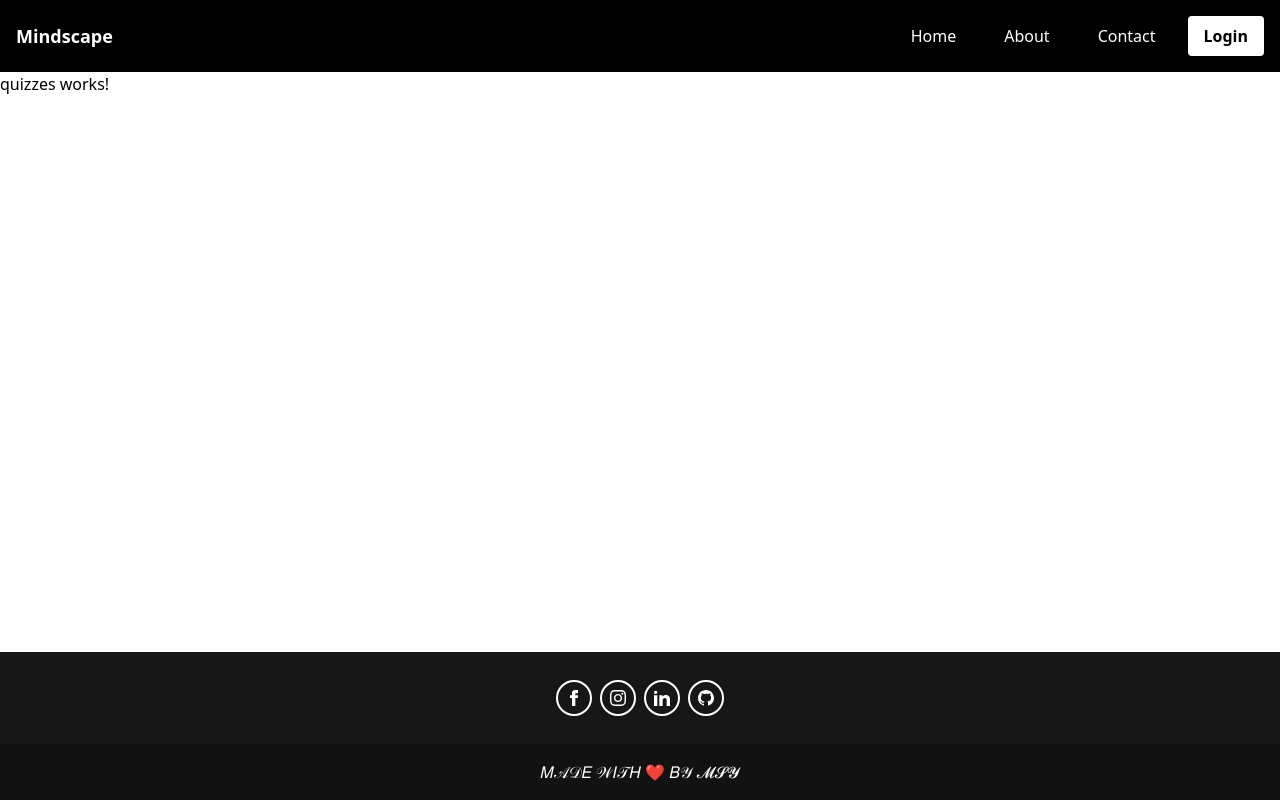
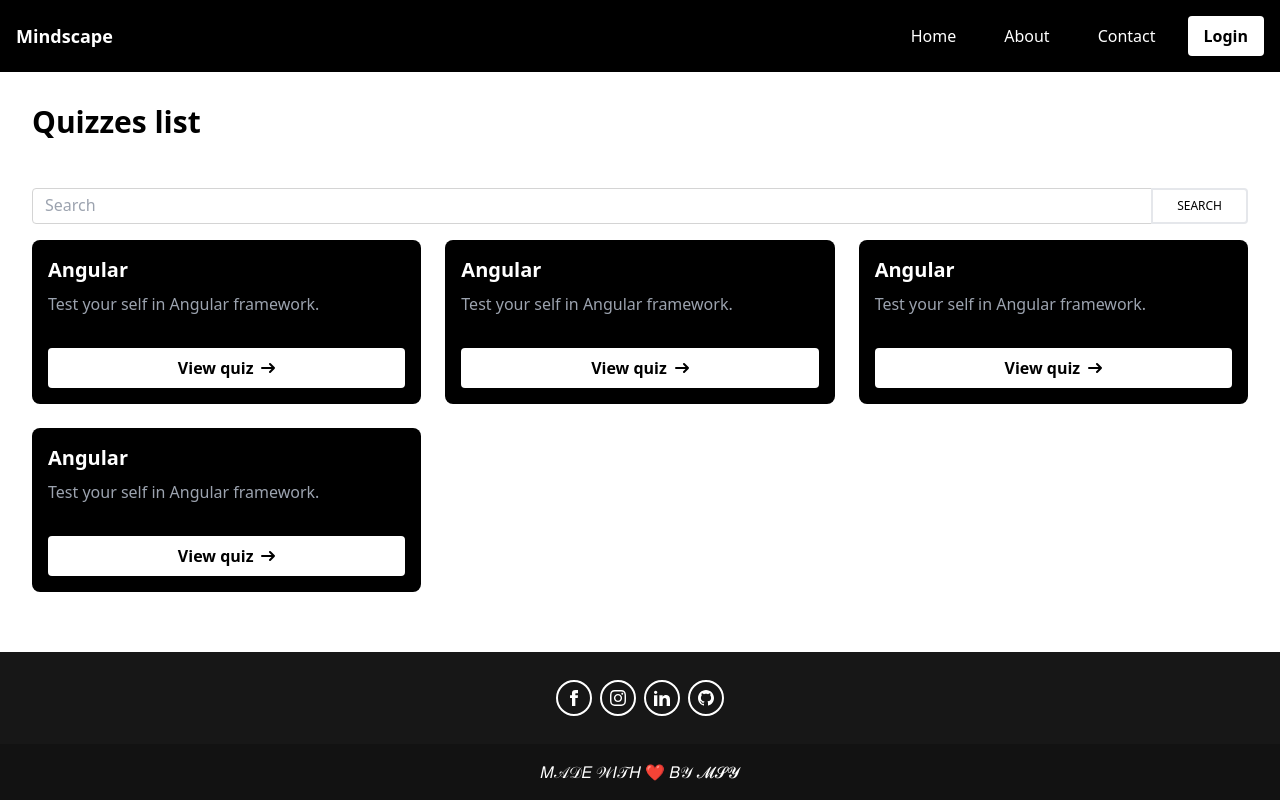
Before and after one commit to MsY2K4/Quiz-App, an Angular app in the folder my_quiz_app/: page /quizzes in a window 1280 px wide. Built offline with nearby package versions, Linux system fonts and the light colour scheme.

Commit message:
Update quizzes.component.html

```diff
--- a/my_quiz_app/src/app/admin/quizzes/quizzes.component.html
+++ b/my_quiz_app/src/app/admin/quizzes/quizzes.component.html
@@ -1 +1,39 @@
-<p>quizzes works!</p>
+<div class="p-8 ">
+    <h1 class="text-3xl font-bold mb-6">Quizzes list</h1>
+    <br>
+    <!--Search ability-->
+    <div class="mb-3">
+        <div class="relative mb-4 flex w-full flex-wrap items-stretch">
+        <!--Search input-->
+          <input
+            type="search"
+            class="relative m-0 -mr-0.5 block min-w-0 flex-auto rounded-l border border-solid border-neutral-300 bg-transparent bg-clip-padding px-3 py-[0.25rem] text-base font-normal leading-[1.6] text-neutral-700 outline-none transition duration-200 ease-in-out focus:z-[3] focus:border-primary focus:text-neutral-700 focus:shadow-[inset_0_0_0_1px_rgb(59,113,202)] focus:outline-none dark:border-neutral-600 dark:text-neutral-200 dark:placeholder:text-neutral-200 dark:focus:border-primary"
+            placeholder="Search"
+            aria-label="Search"
+            aria-describedby="button-addon3" />
+
+          <!--Search button-->
+          <button
+            class="relative z-[2] rounded-r border-2 border-primary px-6 py-2 text-xs font-medium uppercase text-primary transition duration-150 ease-in-out hover:bg-black hover:bg-opacity-5 focus:outline-none focus:ring-0"
+            type="button"
+            id="button-addon3"
+            data-te-ripple-init>
+            Search
+          </button>
+        </div>
+      </div>
+    <!--showing available Quizzes data -->
+    <div class="grid grid-cols-3 max-md:grid-cols-2 max-sm:grid-cols-1 gap-6">
+      <div *ngFor="let quiz of quizzes" class="bg-black p-4 rounded-lg">
+        <h2 class=" text-white text-xl font-bold mb-2">{{ quiz.quizname }}</h2>
+        <p class="text-gray-400 mb-2">{{ quiz.quizdescription }}</p>
+        <br>
+        <!--a link to visit quiz info page-->
+        <a href="#" class="bg-white text-black font-bold py-2 px-4 rounded inline-flex items-center justify-center w-full">
+            View quiz <svg class="w-3.5 h-3.5 ms-2 rtl:rotate-180" aria-hidden="true" xmlns="http://www.w3.org/2000/svg" fill="none" viewBox="0 0 14 10">
+                <path stroke="currentColor" stroke-linecap="round" stroke-linejoin="round" stroke-width="2" d="M1 5h12m0 0L9 1m4 4L9 9"/>
+            </svg>
+          </a>
+      </div>
+    </div>
+  </div>
```
